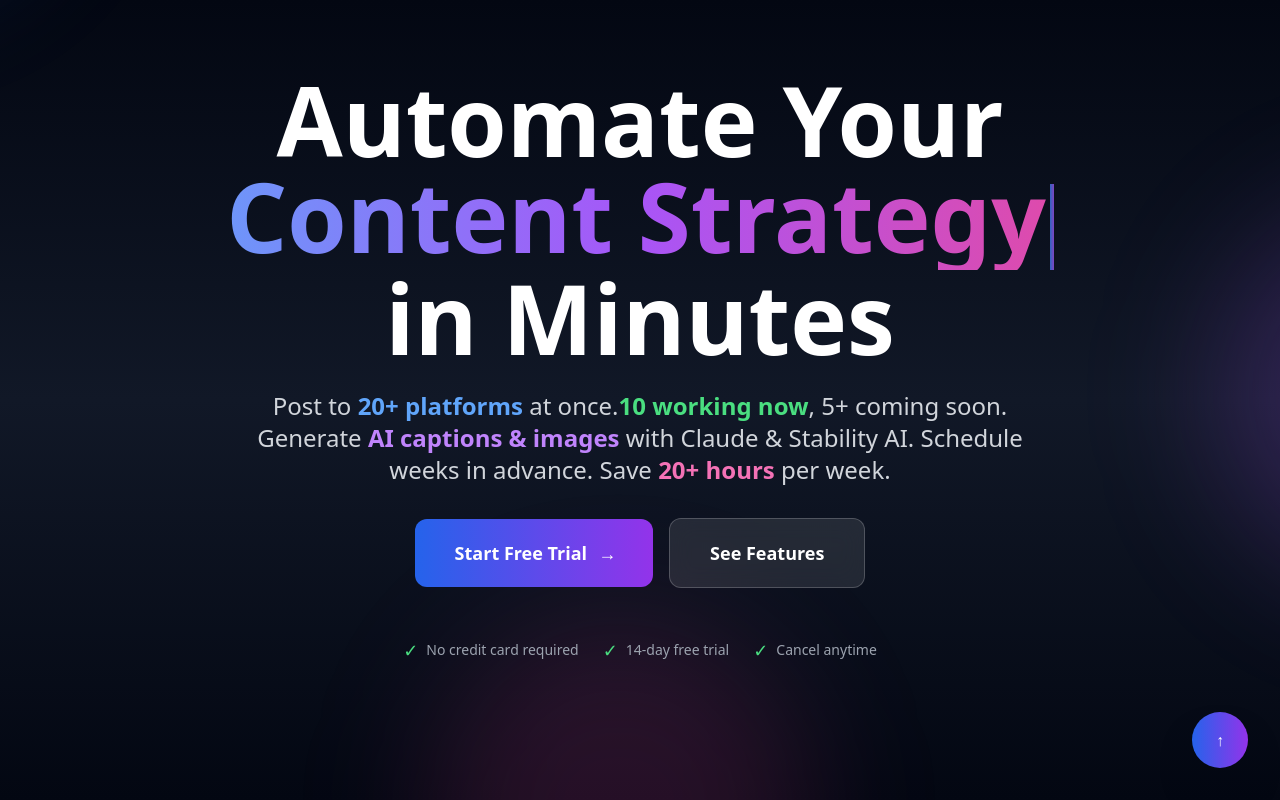
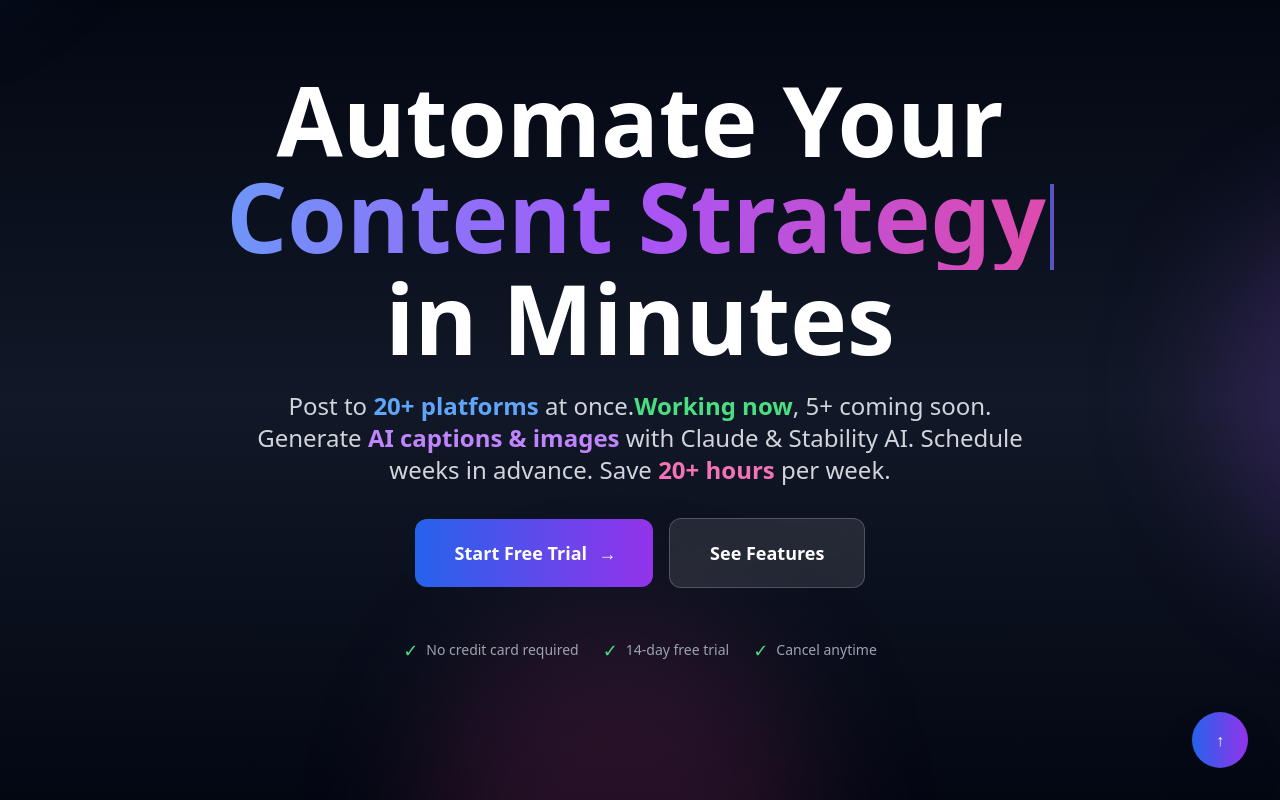
Before and after one commit to ajay-automates/social-media-automator, a React (Vite) app in the folder landing/: page / in a window 1280 px wide. Shown: the top 800 px of the page. Built offline with nearby package versions, Linux system fonts and the light colour scheme.

Commit message:
Update landing page: YouTube working, remove explicit count

```diff
--- a/landing/src/components/Hero.jsx
+++ b/landing/src/components/Hero.jsx
@@ -76,7 +76,7 @@ export default function Hero() {
             className="text-xl md:text-2xl text-gray-300 mb-8 max-w-3xl mx-auto leading-relaxed"
           >
             Post to <span className="text-blue-400 font-semibold">20+ platforms</span> at once.
-            <span className="text-green-400 font-semibold">10 working now</span>, 5+ coming soon.
+            <span className="text-green-400 font-semibold">Working now</span>, 5+ coming soon.
             Generate <span className="text-purple-400 font-semibold">AI captions & images</span> with Claude & Stability AI.
             Schedule weeks in advance. Save <span className="text-pink-400 font-semibold">20+ hours</span> per week.
           </motion.p>
--- a/landing/src/data/features.js
+++ b/landing/src/data/features.js
@@ -29,7 +29,7 @@ export const features = {
     {
       id: 1,
       title: "Multi-Platform Posting",
-      description: "Post to 20+ platforms simultaneously—LinkedIn, Twitter, Telegram, Slack, Discord, Reddit, Dev.to, Tumblr, Mastodon, Bluesky. Instagram, Facebook, YouTube, Pinterest, TikTok pending approval.",
+      description: "Post to 20+ platforms simultaneously—LinkedIn, Twitter, Telegram, Slack, Discord, Reddit, Dev.to, Tumblr, Mastodon, Bluesky, YouTube. Instagram, Facebook, Pinterest, TikTok pending approval.",
       icon: "🚀",
       status: "available"
     },
@@ -172,12 +172,12 @@ export const platforms = {
     { name: "Dev.to", Icon: FaMedium, color: "from-gray-900 to-black", status: "working" },
     { name: "Tumblr", Icon: FaTumblr, color: "from-indigo-600 to-blue-600", status: "working" },
     { name: "Mastodon", Icon: SiMastodon, color: "from-purple-600 to-purple-700", status: "working" },
-    { name: "Bluesky", Icon: SiBluesky, color: "from-blue-400 to-blue-500", status: "working" }
+    { name: "Bluesky", Icon: SiBluesky, color: "from-blue-400 to-blue-500", status: "working" },
+    { name: "YouTube", Icon: FaYoutube, color: "from-red-600 to-red-700", status: "working" }
   ],
   pending: [
     { name: "Instagram", Icon: FaInstagram, color: "from-pink-500 to-purple-500", status: "pending" },
     { name: "Facebook", Icon: FaFacebook, color: "from-blue-600 to-blue-700", status: "pending" },
-    { name: "YouTube", Icon: FaYoutube, color: "from-red-600 to-red-700", status: "pending" },
     { name: "Pinterest", Icon: FaPinterest, color: "from-red-500 to-red-600", status: "pending" },
     { name: "TikTok", Icon: FaTiktok, color: "from-black to-cyan-500", status: "pending" }
   ],
```
